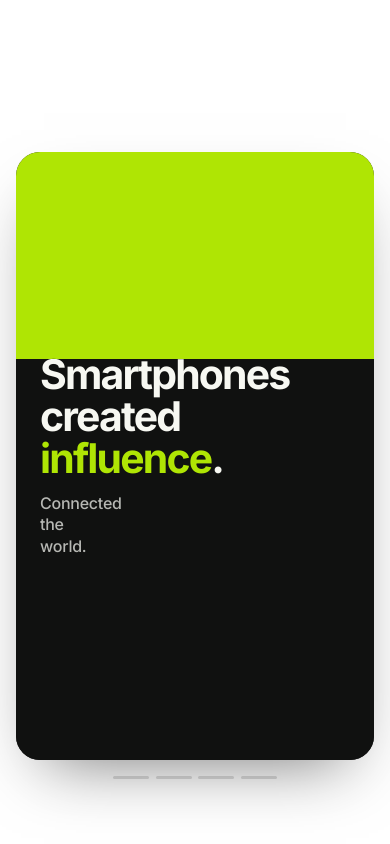
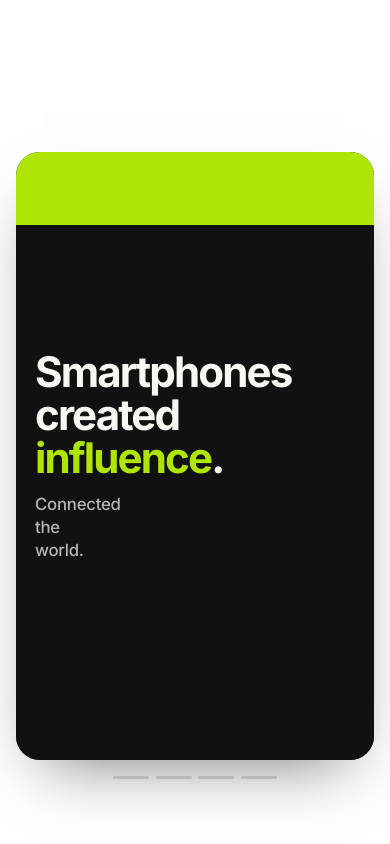
Before and after one commit to barrettcapitalai/Get-YPOP, a plain HTML site: page index.html in a window 390 px wide. Shown: the part 1399-2243 px from the top of the page. Drawn offline with Linux system fonts and the light colour scheme.

Commit message:
v25.1: full lime wipe across headlines so two-tone lands on type

```diff
--- a/assets/motion.css
+++ b/assets/motion.css
@@ -642,7 +642,7 @@ html[data-theme="light"].is-scrolled .site-header .bar{
   top:0;bottom:0;
   display:flex;flex-direction:column;
   justify-content:center;
-  padding:clamp(2rem,4vw,3.5rem) clamp(1.5rem,4vw,3.25rem);
+  padding:clamp(1.75rem,3.5vw,3rem) clamp(1.35rem,3.5vw,2.75rem);
   box-sizing:border-box;
   /* width + left set in px by JS so both copies align */
 }
@@ -653,12 +653,13 @@ html[data-theme="light"].is-scrolled .site-header .bar{
 
 .pitch-item{
   position:absolute;
-  left:clamp(1.5rem,4vw,3.25rem);
-  right:clamp(1.5rem,4vw,3.25rem);
+  left:clamp(1.35rem,3.5vw,3rem);
+  right:auto;
+  width:min(11.5ch, calc(100% - 2.5rem));
   top:50%;
   margin:0;
   opacity:0;
-  transform:translate3d(0,calc(-50% + 32px),0);
+  transform:translate3d(0,calc(-50% + 36px),0);
   pointer-events:none;
   will-change:opacity,transform;
 }
@@ -669,7 +670,7 @@ html[data-theme="light"].is-scrolled .site-header .bar{
 }
 .pitch-item.is-done{
   opacity:0;
-  transform:translate3d(0,calc(-50% - 28px),0);
+  transform:translate3d(0,calc(-50% - 32px),0);
 }
 .pitch-line{
   margin:0;
@@ -677,7 +678,7 @@ html[data-theme="light"].is-scrolled .site-header .bar{
   font-weight:700;
   letter-spacing:-.045em;
   line-height:1.02;
-  max-width:12ch;
+  max-width:11.5ch;
 }
 .pitch-line .em{font-style:normal}
 .pitch-sub{
@@ -738,12 +739,16 @@ html.light .pitch-progress__bars i{background:rgba(16,17,16,.14)}
     height:calc(var(--pitch-split) * 100%);
   }
   .pitch-line{
-    font-size:clamp(2.35rem, 10.5vw, 2.75rem); /* ~38–44px */
-    max-width:11ch;
+    font-size:clamp(2.4rem, 10.8vw, 2.75rem); /* ~38–44px */
+    max-width:10.5ch;
   }
-  .pitch-sub{font-size:1rem;max-width:28ch}
+  .pitch-sub{font-size:1.05rem;max-width:26ch}
   .pitch-copy{
-    padding:1.35rem 1.25rem 1.5rem;
+    padding:1.25rem 1.15rem;
+  }
+  .pitch-item{
+    left:1.15rem;
+    width:min(10.5ch, calc(100% - 2.2rem));
   }
   [data-ypop-motion] .pitch-band:not(.pitch-band--static) .pitch-hold{
     height:calc(100svh * 3.85);
--- a/assets/motion.js
+++ b/assets/motion.js
@@ -465,7 +465,7 @@
     }
 
     function applySplit(split) {
-      split = Math.max(0.28, Math.min(0.72, split));
+      split = Math.max(0.1, Math.min(0.9, split));
       panels.style.setProperty('--pitch-split', String(split));
       if (cache.vertical) {
         var limeH = cache.ph * split;
@@ -501,7 +501,8 @@
       var slot = 1 / n;
       var local = (p - i * slot) / slot;
       local = Math.max(0, Math.min(1, local));
-      var split = 0.34 + local * 0.32; /* 34% → 66% */
+      /* Lime sweeps across the headline so two-tone always lands on the type */
+      var split = 0.12 + local * 0.76; /* 12% → 88% */
 
       applySplit(split);
 
```
